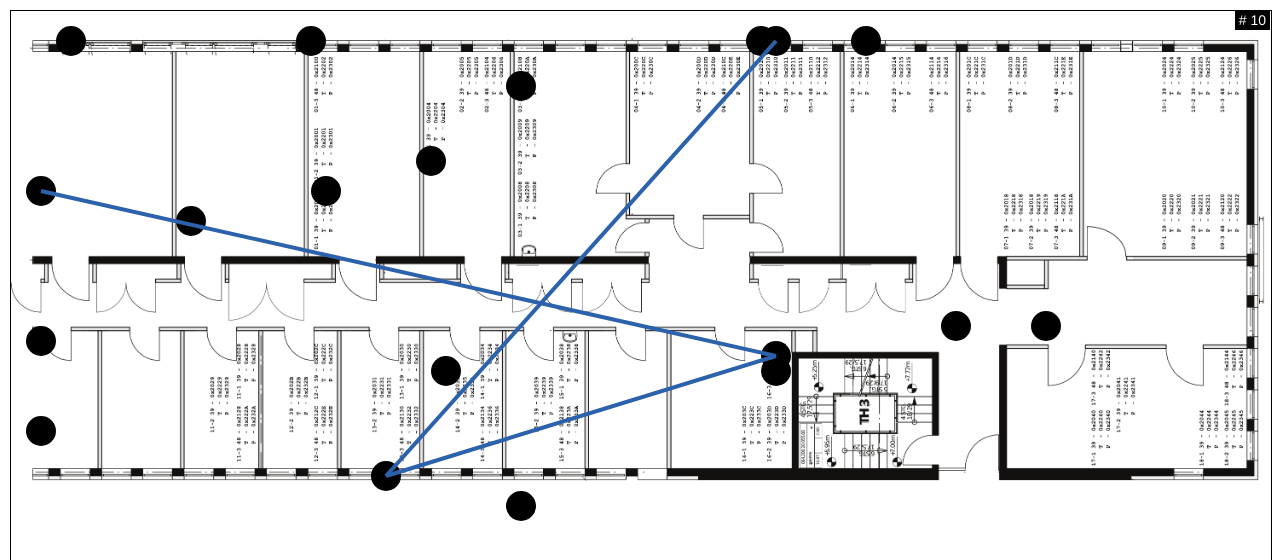
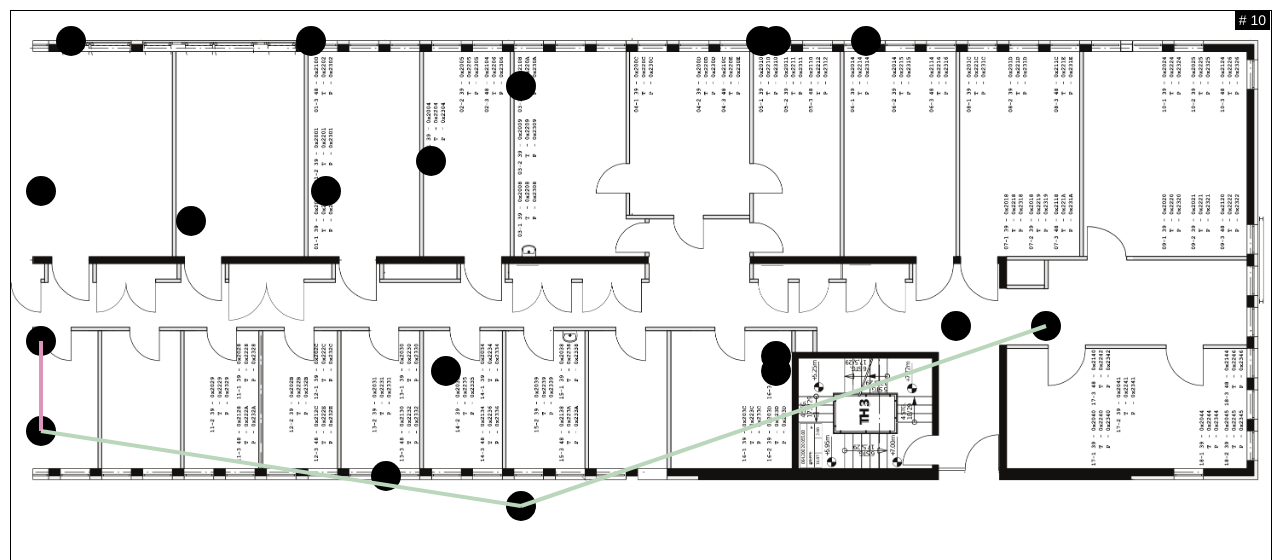
Before and after one commit to itm/wisebed-packet-tracking-demo, a plain HTML site: page index.html in a window 1280 px wide. Shown: the top 560 px of the page. Drawn offline with Linux system fonts and the light colour scheme.

Commit message:
Yeah baby

```diff
--- a/index.html
+++ b/index.html
@@ -40,7 +40,8 @@
 		}
 
 		.link {
-
+			stroke: rgb(0,0,0);
+			stroke-width: 4;
 		}
 
 	</style>
@@ -102,40 +103,30 @@
 
 			var fill = d3.scale.category20();
 
-			var force = d3.layout.force()
+			this.nodes = [];
+			this.links = [];
+
+			this.force = d3.layout.force()
 			    .size([width, height])
-			    .nodes([]) // initialize with a single node
+			    .nodes(this.nodes)
+			    .links(this.links)
 			    .linkDistance(30)
-			    .charge(-60);
+			    .charge(-60)
+			    .start();
 
-			var svg = d3.select("#DemoCanvas").append("svg")
+			this.svg = d3.select("#DemoCanvas").append("svg")
 			    .attr("width", width)
 			    .attr("height", height);
 
-			svg.append("rect")
+			this.svg.append("rect")
 			    .attr("width", width)
 			    .attr("height", height);
 
-			var nodes = force.nodes(),
-			    links = force.links(),
-			    node = svg.selectAll(".node"),
-			    link = svg.selectAll(".link");
-
-			var cursor = svg.append("circle")
-			    .attr("r", 30)
-			    .attr("transform", "translate(-100,-100)")
-			    .attr("class", "cursor");
-
-			this.svg = svg;
-			this.force = force;
-			this.nodes = nodes;
-			this.links = links;
-			this.node = node;
-			this.link = link;
-
-			var self = this;
+			this.node = this.svg.selectAll(".node");
+			this.link = this.svg.selectAll(".link");
 
 			// TODO: load WiseML from testbed
+			var self = this;
 			wiseml.setup.node
 				.filter(function(node) { return node.nodeType == "isense48"; })
 				.forEach(function(node) {
@@ -143,6 +134,18 @@
 					var mac = new NodeUrn(node.id).getMac();
 					self.macToNode[''+mac] = node;
 				});
+
+			/*
+			var last = undefined;
+			wiseml.setup.node
+				.filter(function(node) { return node.nodeType == "isense48"; })
+				.forEach(function(node) {
+					if (last) {
+						self.addLink(last, node, {r:0,g:0,b:0});
+					}
+					last = node;
+				});
+			*/
 
 			/*
 			var self = this;
@@ -171,14 +174,12 @@
 			this.nodeToD3Node[sourceNode.id] = node;
 			this.nodes.push(node);
 
-			//this.redraw();
-
 			this.node = this.svg.selectAll('.node');
 			this.node = this.node.data(this.nodes, function(node) { return node.nodeUrn; });
 
 			this.node
 				.enter()
-				.insert("circle", ".cursor")
+				.insert("circle", ".circle")
 				.attr("class", "node")
 				.attr("r", 15)
 				.attr("cx", function(d) { return d.x; })
@@ -186,6 +187,8 @@
 
 			this.force.start();
 		}
+
+		WiseGuiUserScript.prototype.linkIdFun = function(o) { return o.linkId; }
 
 		WiseGuiUserScript.prototype.addLink = function (sourceNode,targetNode,color) {
 
@@ -200,7 +203,7 @@
 			this.links.push(newLink);
 
 			this.link = this.svg.selectAll('.link');
-			this.link = this.link.data(this.links, function(o) { return o.linkId; });
+			this.link = this.link.data(this.links, this.linkIdFun);
 
 			this.link
 				.enter()
@@ -213,15 +216,21 @@
 				.attr("y2", function(d) { return d.target.y; })
 				.attr("style", function(d) { return d.style; });
 
+			this.force.start();
+
 			return newLink;
 		}
 
 		WiseGuiUserScript.prototype.removeLink = function (link) {
 
-			this.links.splice(this.links.indexOf(link), 1);
+			console.log(link);
+			//console.log(this.links[this.links.indexOf(link)]);
+			console.log(this.links.splice(this.links.indexOf(link), 1));
 
-			this.link = this.link.data(this.links);
+			this.link = this.link.data(this.links, this.linkIdFun);
 			this.link.exit().remove();
+
+			this.force.start();
 		};
 
 		WiseGuiUserScript.prototype.stop = function() {
```
